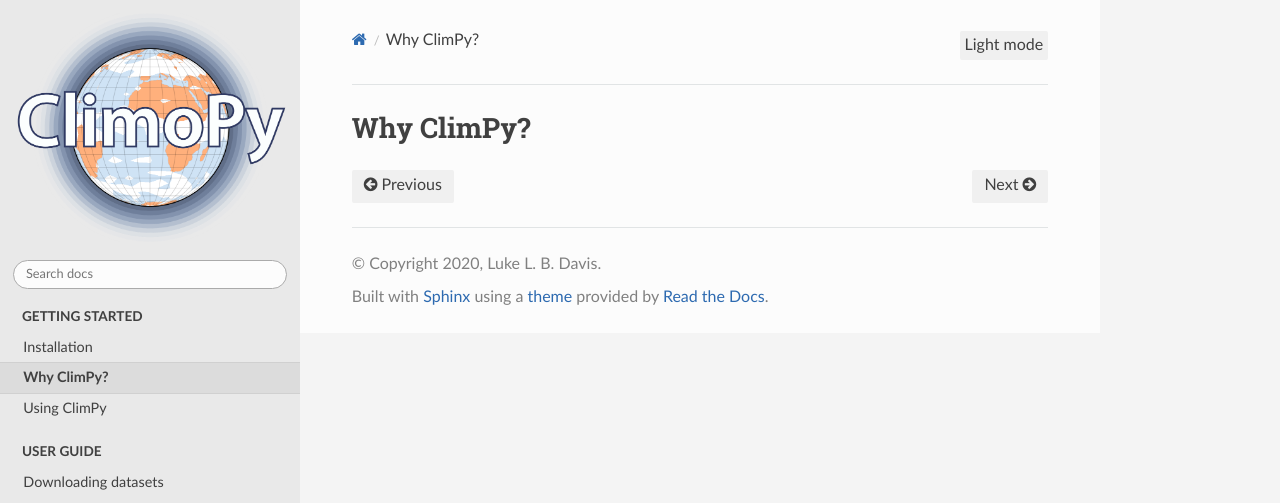
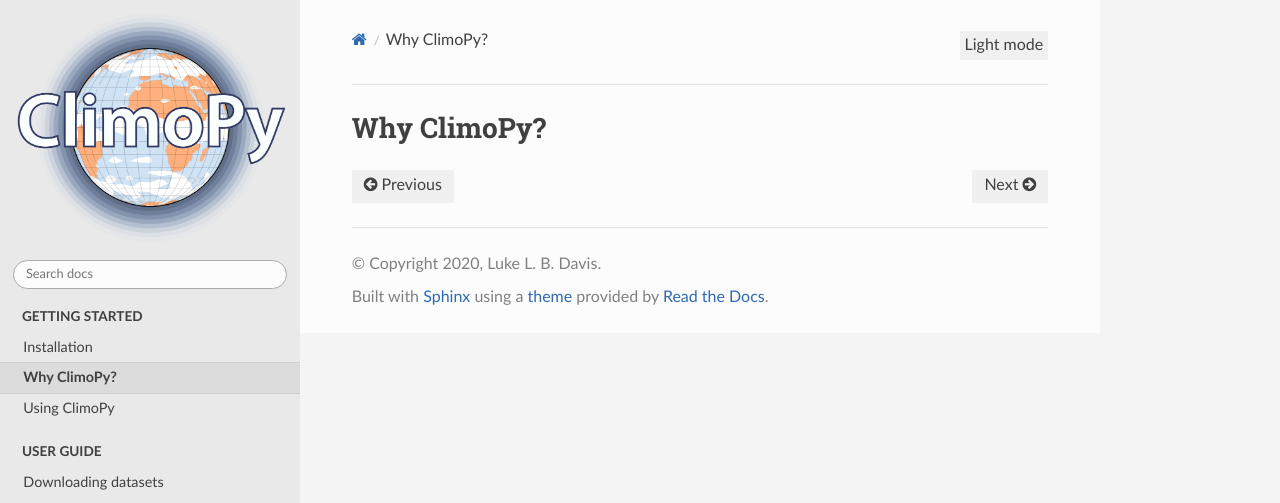
Before and after one commit to climopy-dev/climopy, a Sphinx documentation site: the page built from docs/why.rst, in a window 1280 px wide. Shown: the top 503 px of the page. Built offline with Sphinx 7.4.7 and the Read the Docs theme 2.0.0, drawn with Linux system fonts in a browser that asks for light colours.

Commit message:
Rename to climopy

```diff
--- a/CHANGELOG.rst
+++ b/CHANGELOG.rst
@@ -2,14 +2,13 @@
 Changelog history
 =================
 
-ClimPy v1.0.0 (2020-##-##)
-==========================
+ClimoPy v1.0.0 (2020-##-##)
+===========================
 
 This will be published when some missing functionality
 has been included and when testing and stability are improved.
 
-ClimPy v0.2.0 (2020-##-##)
-===========================
+ClimoPy v0.1.0 (2020-##-##)
+============================
 
-First ever tracked version! This includes
-some basic documentation improvements.
+First ever tracked version!
--- a/docs/usage.rst
+++ b/docs/usage.rst
@@ -1,2 +1,2 @@
-Using ClimPy
-------------
+Using ClimoPy
+-------------
--- a/docs/why.rst
+++ b/docs/why.rst
@@ -1,2 +1,2 @@
-Why ClimPy?
------------
+Why ClimoPy?
+------------
```
